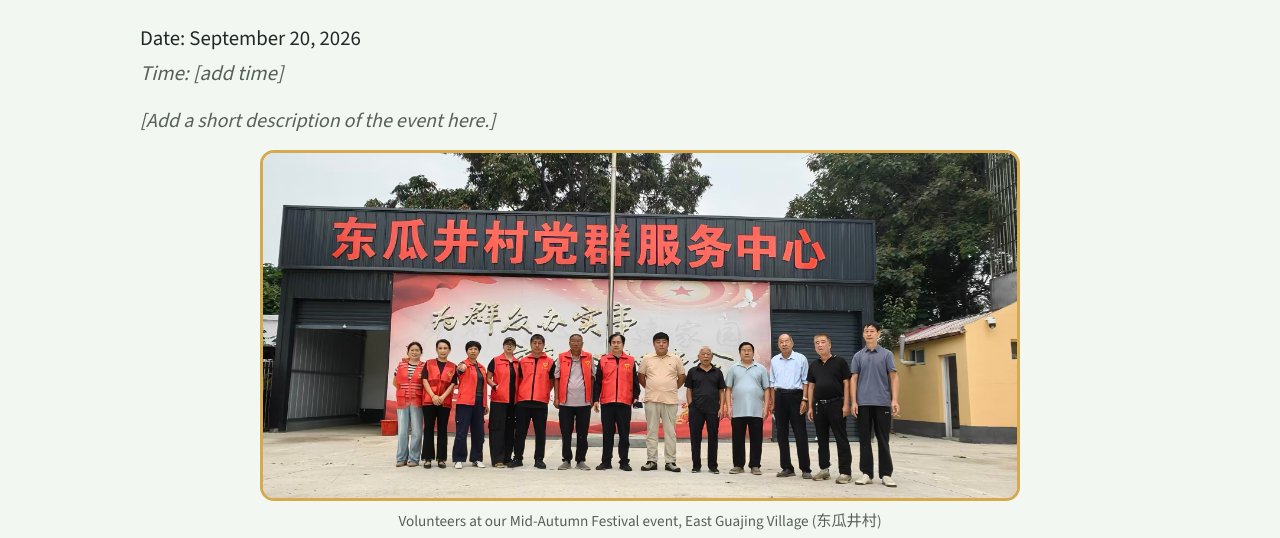
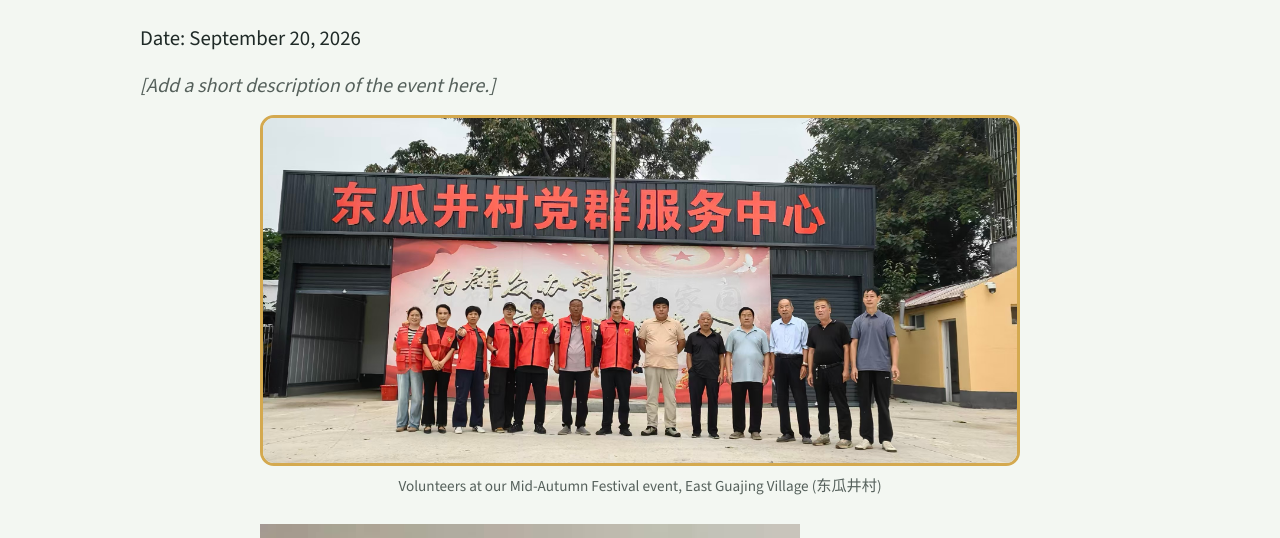
Before and after one commit to jianguochen/chenfamilycharitablefoundation, a plain HTML site: page events.html in a window 1280 px wide. Shown: the part 262-800 px from the top of the page. Drawn offline with nearby package versions, Linux system fonts and the light colour scheme; grey boxes are pictures that could not be loaded.

```diff
--- a/events.html
+++ b/events.html
@@ -15,7 +15,7 @@
 </div></header>
 <main>
 <h1><span class="en">Our first event: Mid-Autumn Festival</span><span class="zh">首次活动：中秋节</span></h1>
-<p class="lead"><span class="en">Date: September 20, 2026</span><span class="zh">日期：2026年9月20日</span><br><span class="todo"><span class="en">Time: [add time]</span><span class="zh">时间：[待填写]</span></span></p>
+<p class="lead"><span class="en">Date: September 20, 2026</span><span class="zh">日期：2026年9月20日</span><br><span class="todo"><span class="en"></span><span class="zh"></span></span></p>
 <p class="todo"><span class="en">[Add a short description of the event here.]</span><span class="zh">[在此添加活动简介。]</span></p>
 <figure class="photo"><img src="imgs/first_event_group.jpg" alt="Volunteers standing in front of the East Guajing Village service center at the Mid-Autumn Festival event" loading="lazy"><figcaption><span class="en">Volunteers at our Mid-Autumn Festival event, East Guajing Village (东瓜井村)</span><span class="zh">中秋节活动中的志愿者，东瓜井村</span></figcaption></figure>
 <figure class="photo video"><video controls preload="metadata" poster="imgs/first_event_video_poster.jpg" src="videos/first_event.mp4"></video><figcaption><span class="en">Video from the event</span><span class="zh">活动视频</span> · <a href="videos/first_event.mp4"><span class="en">Open the video in a new tab</span><span class="zh">在新页面打开视频</span></a></figcaption></figure>
```
